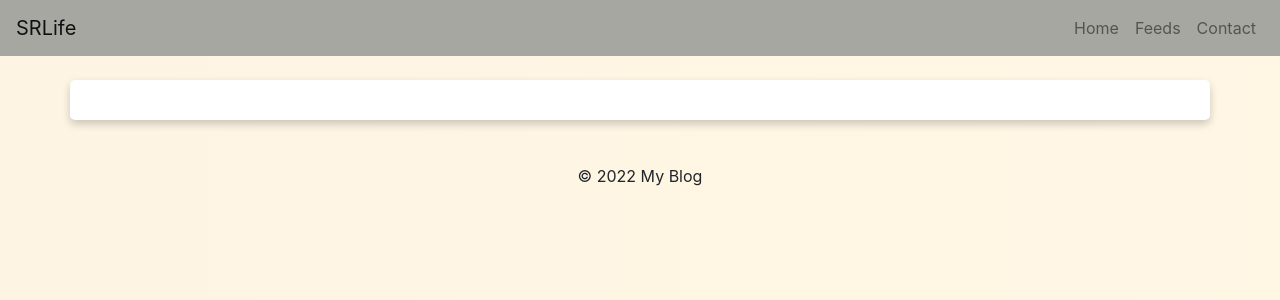
After one commit to rohits144/blogsite, a Django app: template blog/templates/insta_feeds.html in a window 1280 px wide. The commit adds this page. Shown: the top 300 px of the page. Run offline with Django 3.2, Linux system fonts and the light colour scheme; the template is opened without the code that fills it, so the values that code supplies are empty; some libraries are stand-ins or nearby versions.

Commit message:
insta feeds added

```diff
--- a/blog/templates/base.html
+++ b/blog/templates/base.html
@@ -29,9 +29,9 @@
                     <li class="nav-item">
                         <a class="nav-link" href="{% url 'article-list' %}">Home</a>
                     </li>
-                    <!-- <li class="nav-item">
-                        <a class="nav-link" href="{% url 'feed-article-list' %}">Feeds</a>
-                    </li> -->
+                    <li class="nav-item">
+                        <a class="nav-link" href="{% url 'insta-feeds' %}">Feeds</a>
+                    </li>
                     <li class="nav-item">
                         <a class="nav-link" href="{% url 'contact' %}">Contact</a>
                     </li>
--- /dev/null
+++ b/blog/templates/insta_feeds.html
@@ -0,0 +1,22 @@
+{% extends "base.html" %}
+
+{% load static %}
+
+{% block content %}
+<style>
+    .insta {
+        position: relative;
+        width: 100%;
+        background-color: white;
+        box-shadow: 0 4px 8px rgba(0, 0, 0, 0.2);
+        padding: 20px;
+        border-radius: 5px;
+        margin-bottom: 20px;
+
+    }
+</style>
+<div class='insta'>
+    <script src="https://static.elfsight.com/platform/platform.js" data-use-service-core defer></script>
+    <div class="elfsight-app-d4d356dc-642d-415a-b44c-53f79f8d0556" data-elfsight-app-lazy></div>
+</div>
+{% endblock %}
--- a/blog/urls.py
+++ b/blog/urls.py
@@ -2,18 +2,19 @@
 from django.urls import path, include
 from django.conf.urls.static import static
 
-from .views import ArticleListView, ArticleDetailView, CommentCreateView
+from .views import ArticleListView, ArticleDetailView, CommentCreateView, InstaFeed
 from django.views.generic.base import TemplateView  # Add this line
 from blogsite import settings
 from .views import ArticleCreateView
 
 urlpatterns = [
     path('', ArticleListView.as_view(), name='article-list', kwargs={'category': 'DEFAULT'}),
-    path('feeds/', ArticleListView.as_view(), name='feed-article-list', kwargs={'category': 'FEEDS'}),
+    #path('feeds/', ArticleListView.as_view(), name='feed-article-list', kwargs={'category': 'FEEDS'}),
     path('<int:pk>', ArticleDetailView.as_view(), name='article-detail'),
     path('contact', TemplateView.as_view(template_name='contact.html'), name='contact'),
     path('create', ArticleCreateView.as_view(), name='article-create'),
     path('create-comment/', CommentCreateView.as_view(), name='create-comment'),
+    path('feeds', InstaFeed.as_view(), name='insta-feeds'),
 ]
 
 
--- a/blog/views.py
+++ b/blog/views.py
@@ -39,6 +39,10 @@
         context['comments'] = Article.get_all_comments(article)
         return context
 
+
+class InstaFeed(TemplateView):
+    template_name = 'insta_feeds.html'
+
 class ArticleCreateView(generics.CreateAPIView):
     queryset = Article.objects.all()
     serializer_class = ArticleSerializer
```
